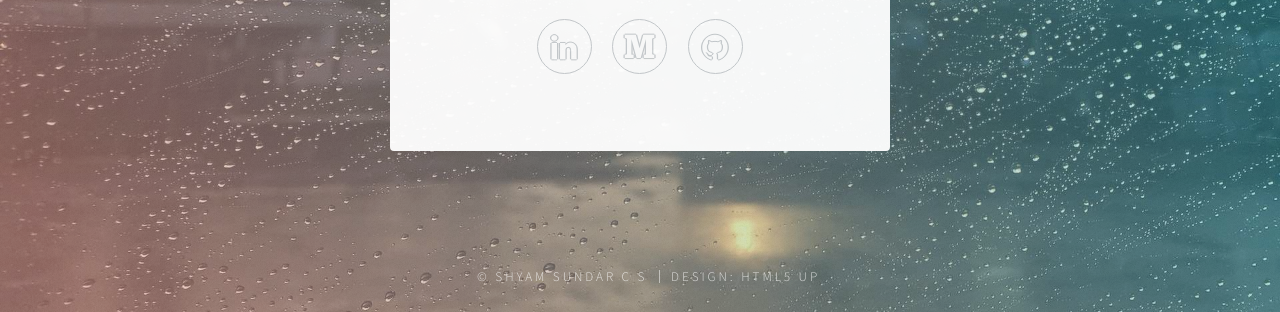
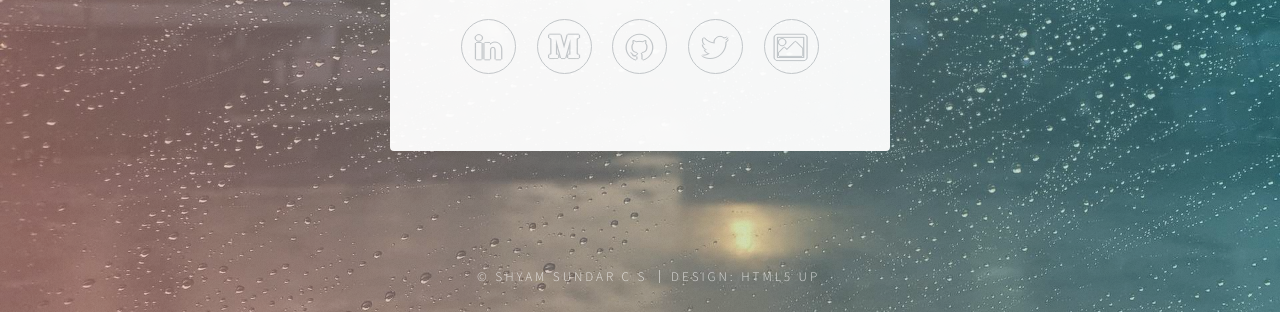
Before and after one commit to shyam/shyam.github.io, a plain HTML site: page index.html in a window 1280 px wide. Shown: the part 488-800 px from the top of the page. Drawn offline with Linux system fonts and the light colour scheme.

Commit message:
updates to links with adobe stock photo portfolio link

```diff
--- a/index.html
+++ b/index.html
@@ -28,8 +28,9 @@
                 <li><a href="https://in.linkedin.com/in/shyam-sundar-c-s-321a7a" class="fa-linkedin" rel="me">LinkedIn</a></li>
                 <li><a href="https://medium.com/@shyamsundar" class="fa-medium" rel="me">Medium</a></li>
                 <li><a href="https://github.com/shyam" class="fa-github" rel="me">Github</a></li>
+                <li><a href="https://twitter.com/shyamsundar_cs" class="fa-twitter" rel="me">Twitter</a></li>
+                <li><a href="https://stock.adobe.com/de/contributor/210393298/ShyamSundar" class="fa-image" rel="me">Stock Photo Portfolio</a></li>
                 <!--
-                <li><a href="https://twitter.com/shyamsundar_cs" class="fa-twitter" rel="me">Twitter</a></li>
                 <li><a href="https://www.instagram.com/shyamsundar_cs" class="fa-instagram" rel="me">Instagram</a></li>
                 <li><a href="https://500px.com/shyamsundar_cs" class="fa-500px" rel="me">500px</a></li>
                 -->
```
